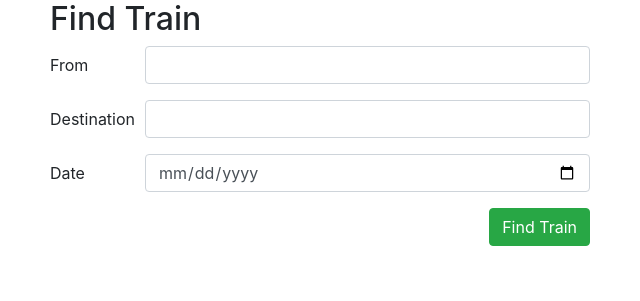
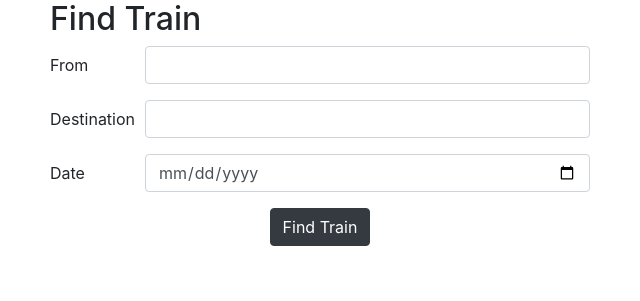
Before and after one commit to Preetmungara/Online-Train-Ticket-Booking, a Django app: page /bookings in a window 1280 px wide. Shown: the part 126-427 px from the top of the page, without its empty margins (320-960 px from the left). Run offline with Django 3.2, Linux system fonts and the light colour scheme; a user stored in the database is signed in; some libraries are stand-ins or nearby versions.

Commit message:
New changes

```diff
--- a/myapp/templates/myapp/findtrain.html
+++ b/myapp/templates/myapp/findtrain.html
@@ -24,9 +24,12 @@
                             <input name='date' class="form-control" type="date">
                         </div>
                     </div>
-                    <div class="pull-right">
-                        <button type="submit" class="btn btn-success float-right">Find Train</button>
-                    </div>
+                    <center>
+                        <div class="pull-center">
+                            <button type="submit" class="btn btn-dark">Find Train</button>
+                        </div>
+                    </center>
+
                     {{error}}
 
                 </form>
```
Also changed, not shown: myapp/templates/myapp/bookings.html (+13 -8 lines), db.sqlite3.
